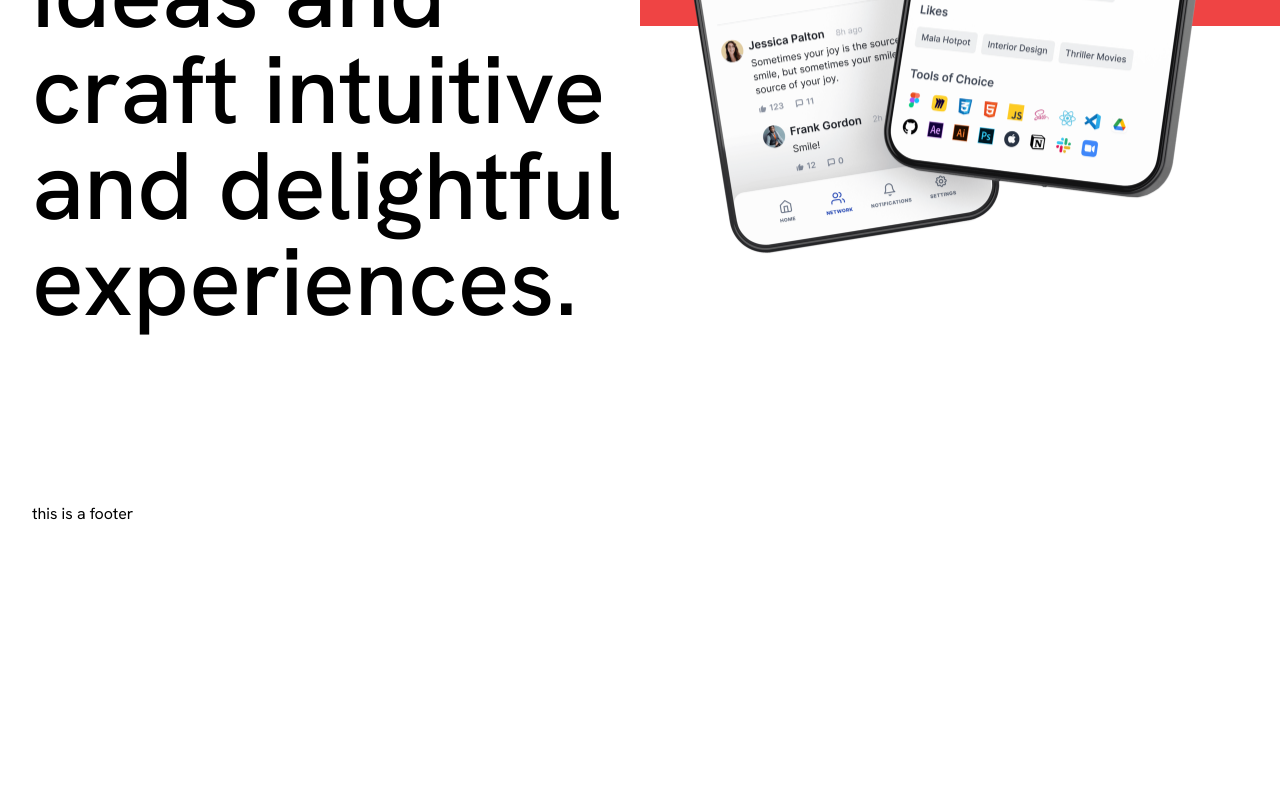
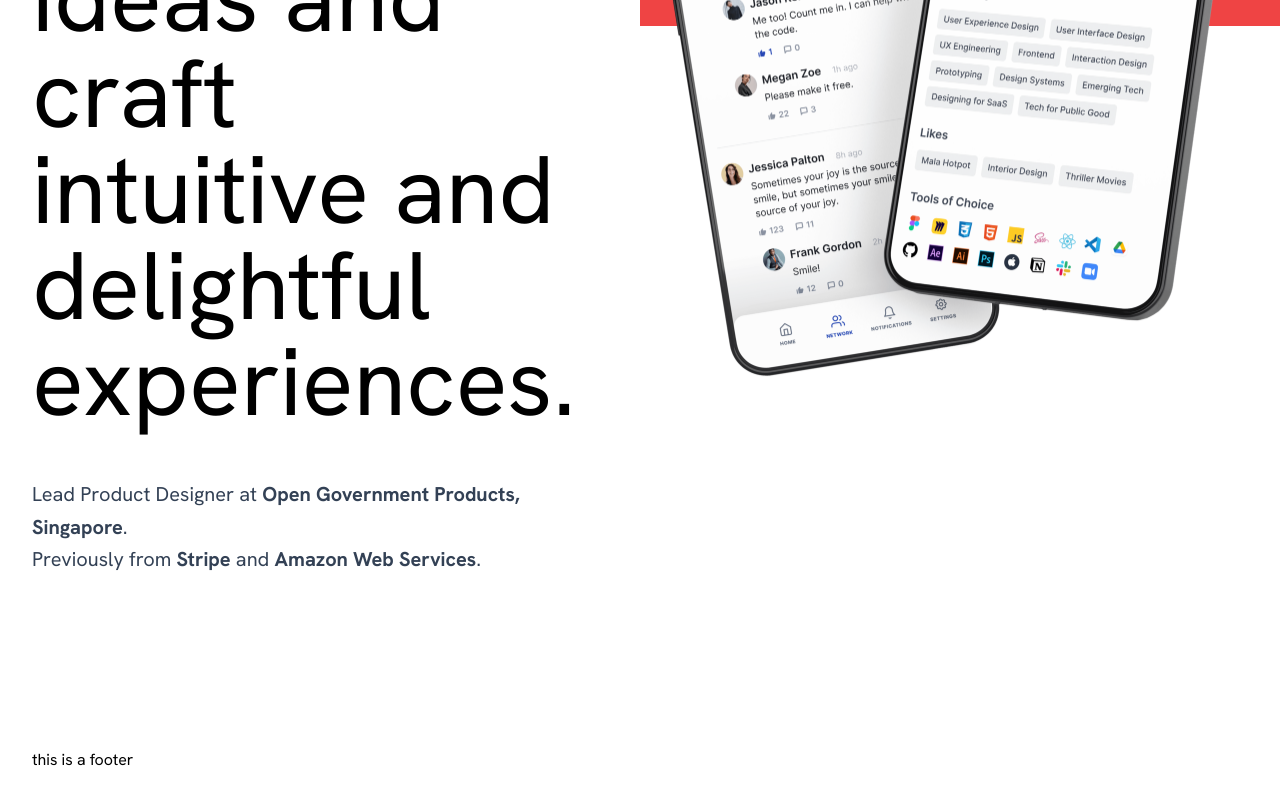
Before and after one commit to artylope/artylope-neue-mod, a Next.js app: page / in a window 1280 px wide. Shown: the part 774-1574 px from the top of the page. Before the commit the page ends 1328 px from the top, so only its background shows below. Built offline with nearby package versions, Linux system fonts and the light colour scheme.

Commit message:
base layout

```diff
--- a/src/app/page.js
+++ b/src/app/page.js
@@ -5,17 +5,23 @@
   return (
     <>
       <div className="container overflow-hidden">
-        <div className="grid lg:grid-cols-2 gap-4">
-          <div className="">
-            <div className="py-36">
-              <h2 className="text-3xl mb-8 font-medium">Hello, I am Yi Xin</h2>
-              <h1 className="text-5xl lg:text-8xl font-medium">
+        <div className="grid lg:grid-cols-12 gap-4">
+          <div className="lg:col-span-6">
+            <div className="py-36 pr-12">
+              <h2 className="text-4xl mb-8">Hello, I am Yi Xin</h2>
+              <h1 className="text-5xl lg:text-8xl  mb-12">
                 I solve problems, simplify complex ideas and craft intuitive and
                 delightful experiences.
               </h1>
+              <p className="text-xl  text-slate-700 dark:text-slate-300 leading-relaxed">
+                Lead Product Designer at{' '}
+                <strong>Open Government Products, Singapore</strong>. <br />
+                Previously from <strong>Stripe</strong> and{' '}
+                <strong>Amazon Web Services</strong>.
+              </p>
             </div>
           </div>
-          <div className="flex justify-center items-center">
+          <div className="lg:col-span-6 flex justify-center items-center">
             <Image src={phoneIntro} height={720} alt="Yi Xin's Mock Phone" />
             <div className="before:content-[''] before:bg-red-500 before:block before:absolute before:top-0 before:bottom-0 before:right-0 before:lg:w-1/2 before:-z-10"></div>
           </div>
```
